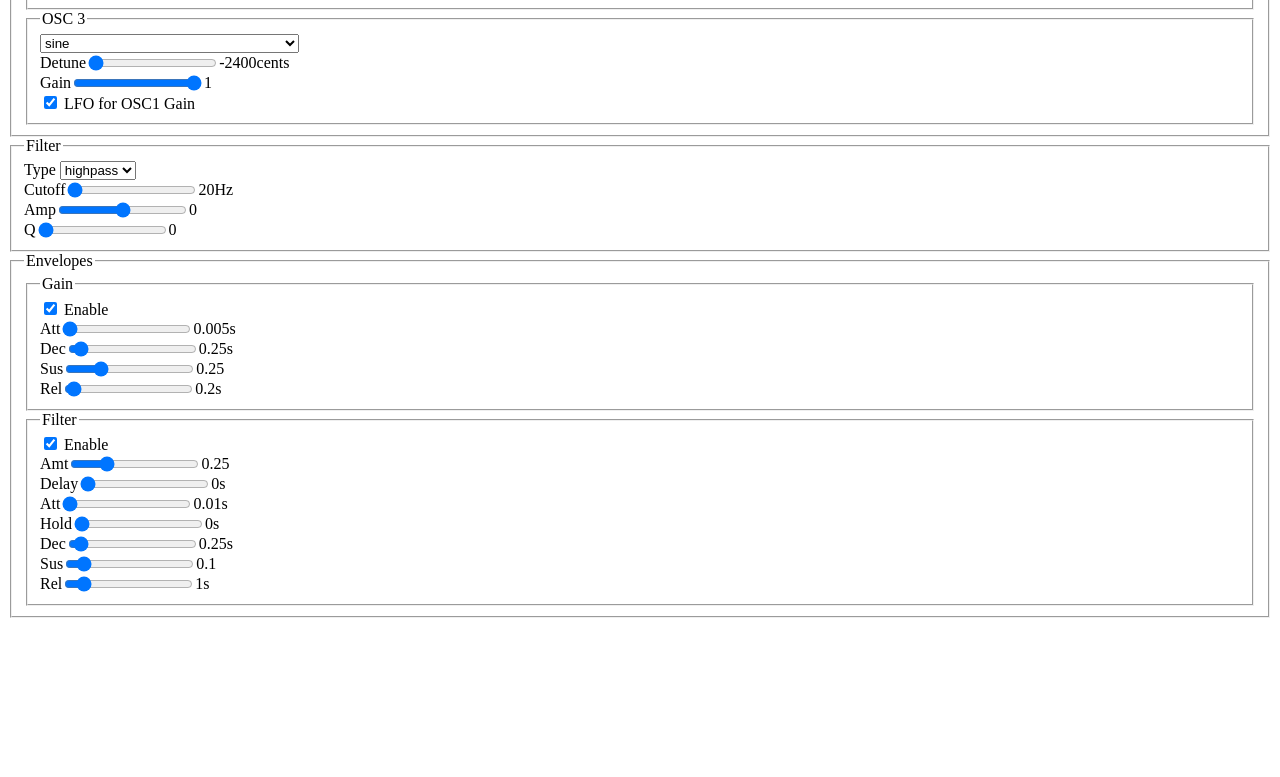
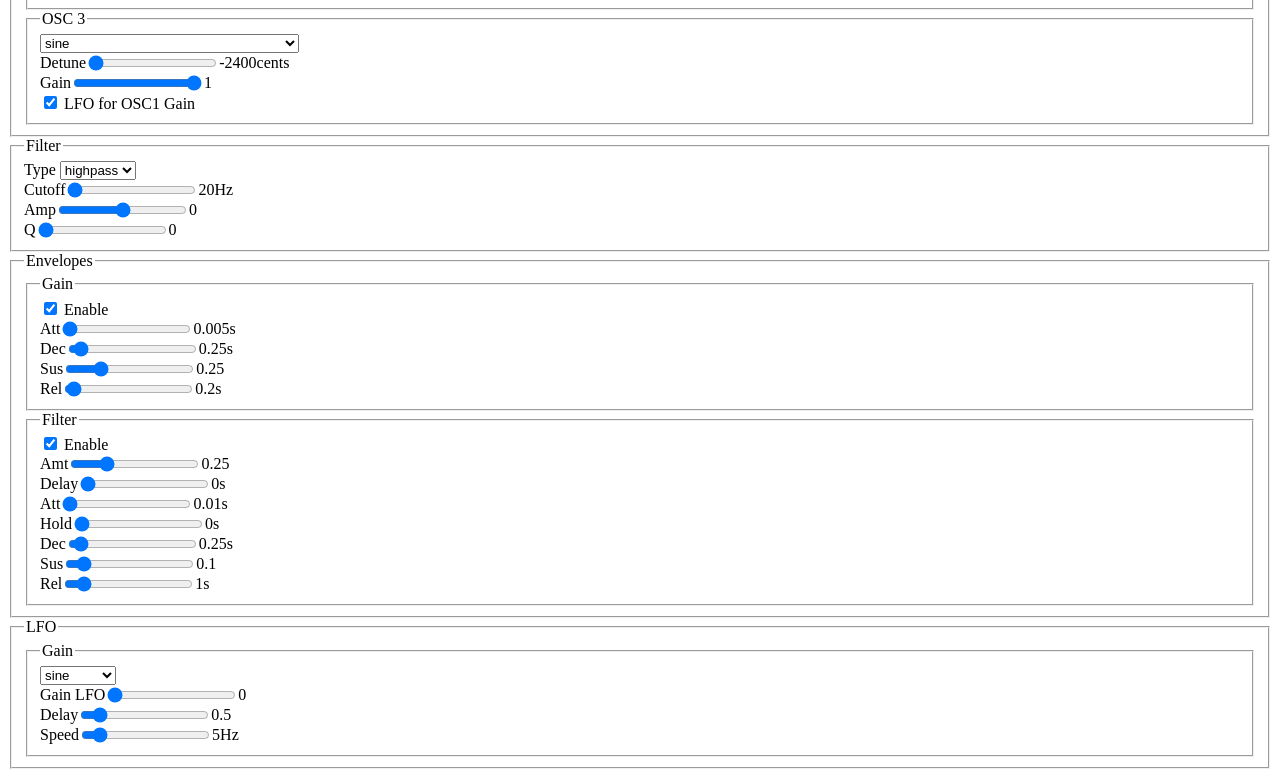
Before and after one commit to SkyLight1011/web-audio-api, a website: page src/index.html in a window 1280 px wide. Shown: the part 656-1433 px from the top of the page. Before the commit the page ends 1282 px from the top, so only its background shows below. Drawn offline with nearby package versions, Linux system fonts and the light colour scheme.

Commit message:
Gain LFO UI

```diff
--- a/src/app/daw/synth/synth.component.html
+++ b/src/app/daw/synth/synth.component.html
@@ -50,4 +50,17 @@
       <slider param="$ctrl.instrument.params.filterEnvRelease" ng-model="$ctrl.instrument.params.filterEnvRelease.value"></slider>
     </fieldset>
   </fieldset>
+
+  <fieldset>
+    <legend>LFO</legend>
+
+    <fieldset>
+      <legend>Gain</legend>
+
+      <select ng-options="item for item in $ctrl.instrument.params.gainLFOType.values" ng-model="$ctrl.instrument.params.gainLFOType.value"></select>
+      <slider param="$ctrl.instrument.params.gainLFO" ng-model="$ctrl.instrument.params.gainLFO.value"></slider>
+      <slider param="$ctrl.instrument.params.gainLFODelay" ng-model="$ctrl.instrument.params.gainLFODelay.value"></slider>
+      <slider param="$ctrl.instrument.params.gainLFOSpeed" ng-model="$ctrl.instrument.params.gainLFOSpeed.value"></slider>
+    </fieldset>
+  </fieldset>
 </div>
```
